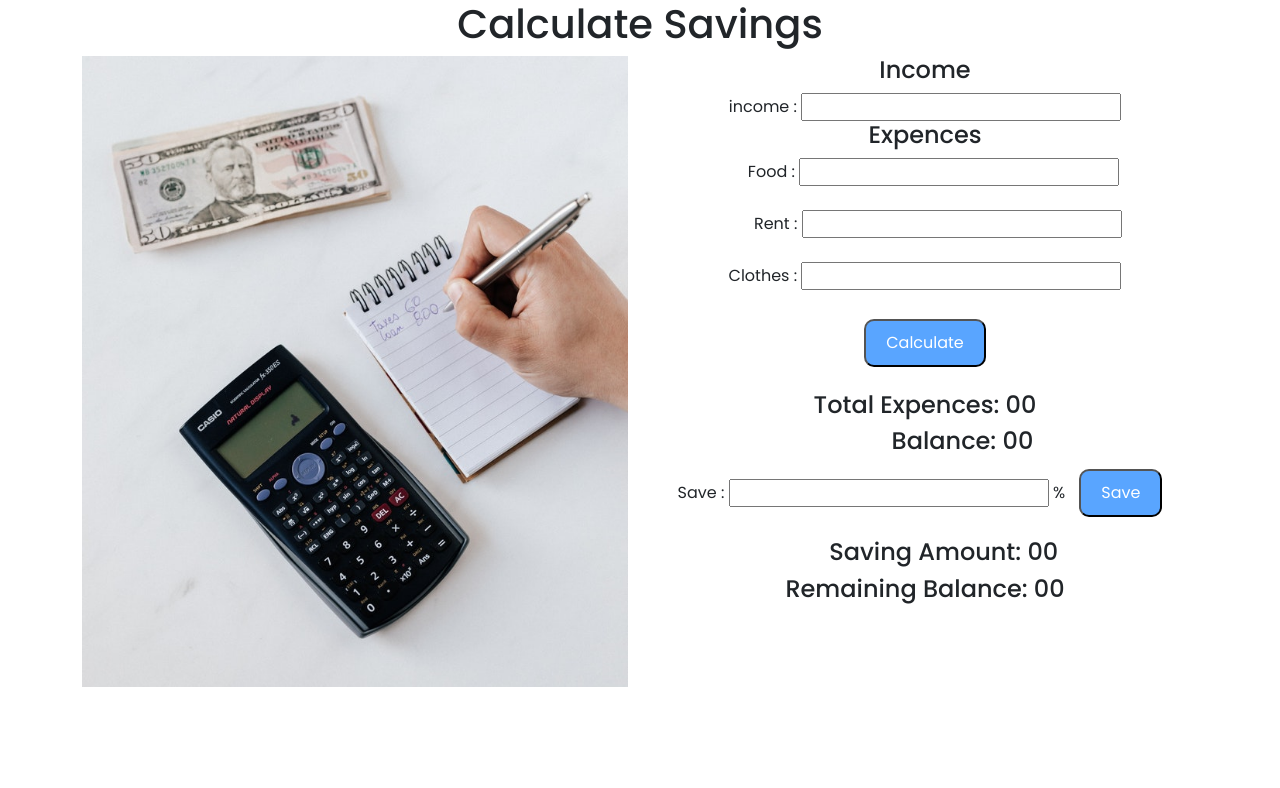
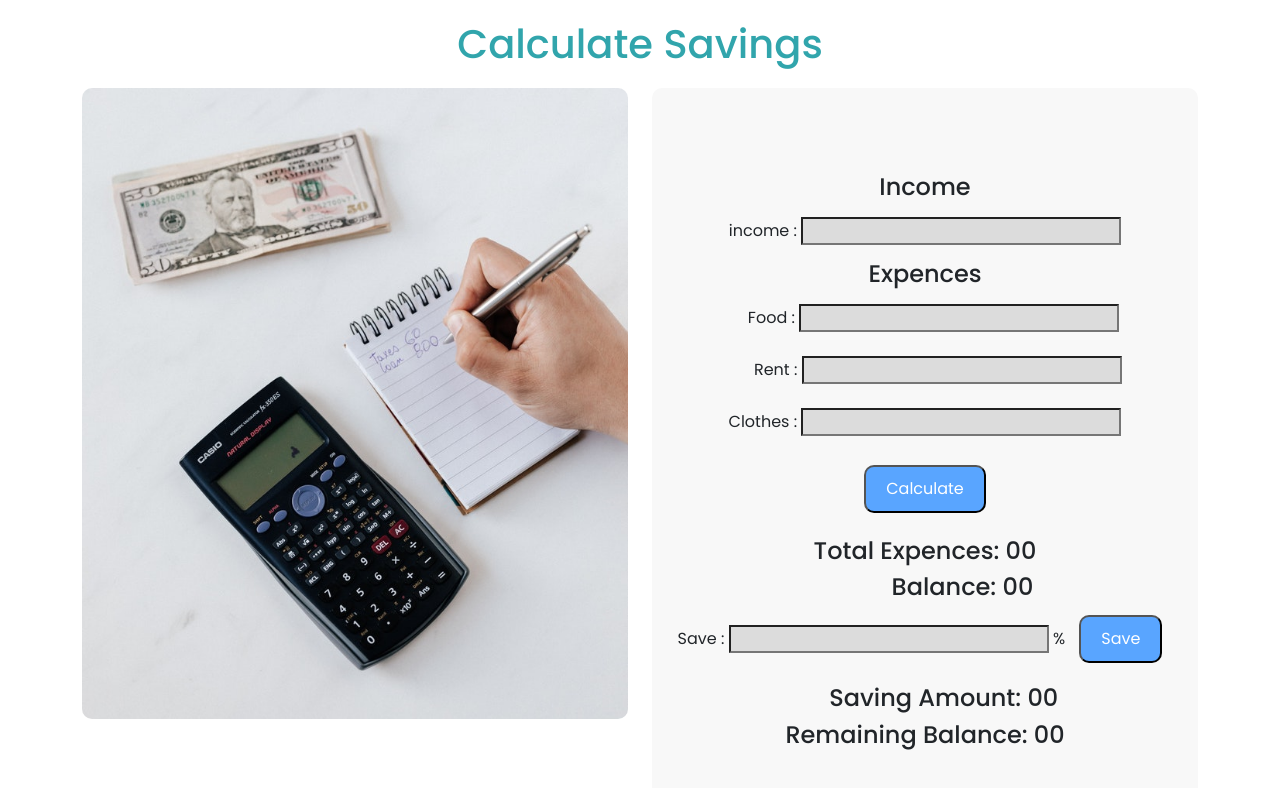
Before and after one commit to Kader-Goni/Calculate-Savings, a plain HTML site: page index.html in a window 1280 px wide. Drawn offline with nearby package versions, Linux system fonts and the light colour scheme.

Commit message:
Style Done

```diff
--- a/css/style.css
+++ b/css/style.css
@@ -26,3 +26,56 @@ body {
 /* ====================
     common CSS ends
 ======================= */
+
+header h1 {
+  color: #31a5ac;
+  text-align: center;
+  margin: 20px;
+}
+
+.section-item {
+  display: grid;
+  grid-template-columns: repeat(2, 1fr);
+  grid-column-gap: 30px;
+  grid-row-gap: 30px;
+}
+
+.item {
+  width: 50%;
+  background-color: #f8f8f8;
+  border-radius: 25px;
+  -webkit-border-radius: 25px;
+  -moz-border-radius: 25px;
+  -ms-border-radius: 25px;
+  -o-border-radius: 25px;
+}
+.text {
+  background-color: #f8f8f8;
+  padding: 70px 0;
+  text-align: center;
+
+  border-radius: 10px;
+  -webkit-border-radius: 10px;
+  -moz-border-radius: 10px;
+  -ms-border-radius: 10px;
+  -o-border-radius: 10px;
+}
+.text .heading {
+  margin: 15px;
+}
+
+img {
+  border-radius: 10px;
+  -webkit-border-radius: 10px;
+  -moz-border-radius: 10px;
+  -ms-border-radius: 10px;
+  -o-border-radius: 10px;
+}
+
+input {
+  background-color: #dcdcdc;
+}
+
+/* ====================
+    main section CSS ends
+======================= */
```
